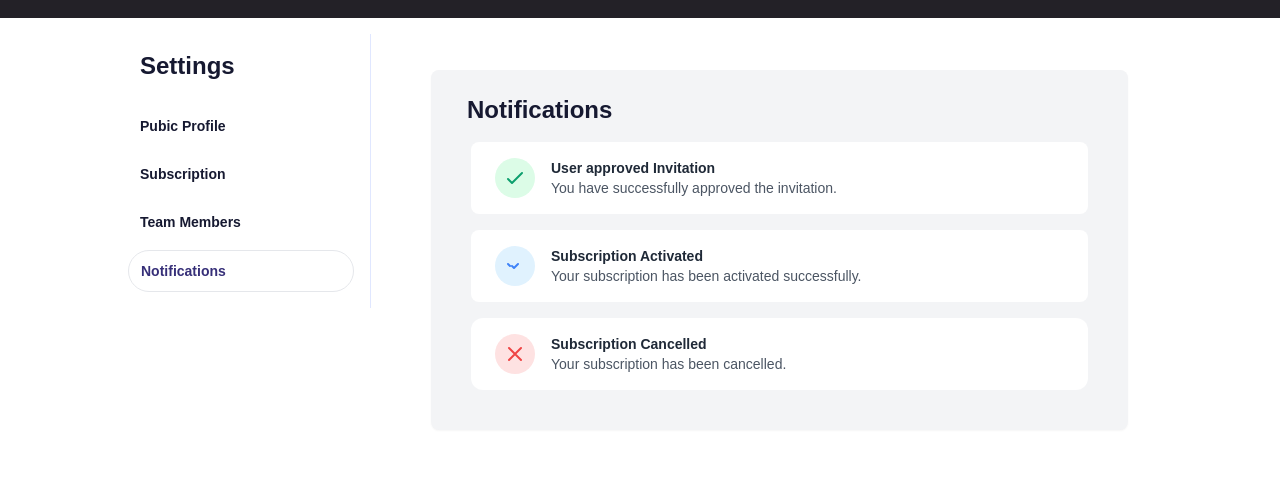
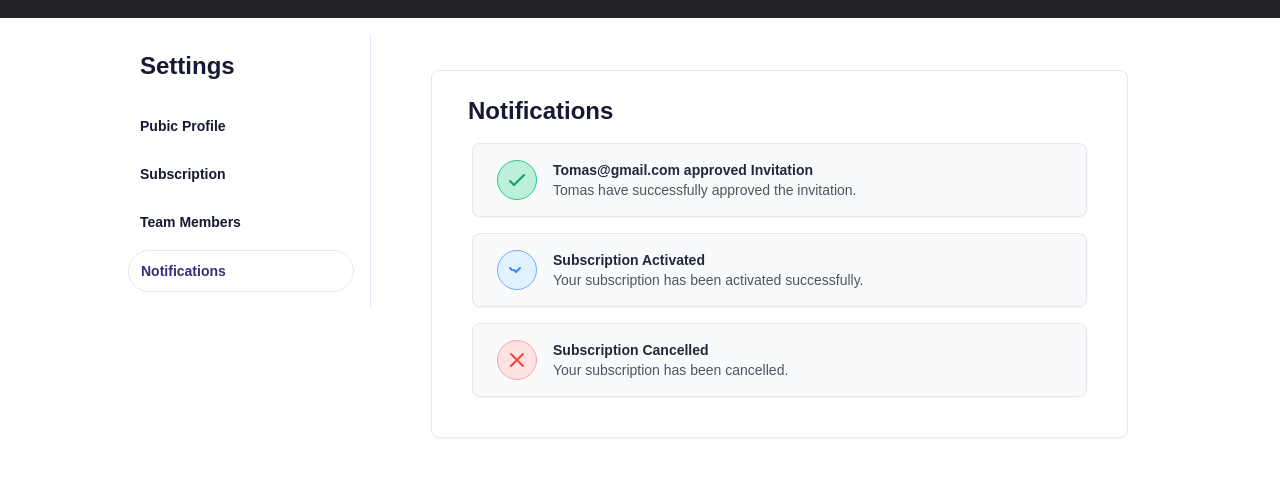
Before and after one commit to aleale2121/shutter-stock-customer, a React (Vite) app: page /notifications in a window 1280 px wide. Shown: the part 178-666 px from the top of the page. Built offline with nearby package versions, Linux system fonts and the light colour scheme.

Commit message:
User invitation form added

```diff
--- /dev/null
+++ b/src/features/profile/InvitationForm.jsx
@@ -0,0 +1,36 @@
+export default function InvitationForm() {
+  return (
+    <form className="container flex flex-col max-w-sm md:max-w-lg mx-auto   rounded-md text-[#202142]">
+      <h1 className="text-2xl font-semibold mb-2">Enter Email</h1>
+      <div className="relative mb-8">
+        <div className="absolute inset-y-0 start-0 flex items-center ps-3.5 pointer-events-none">
+          <svg
+            className="w-4 h-4 text-indigo-500 dark:text-indigo-400"
+            aria-hidden="true"
+            xmlns="http://www.w3.org/2000/svg"
+            fill="currentColor"
+            viewBox="0 0 20 16"
+          >
+            <path d="m10.036 8.278 9.258-7.79A1.979 1.979 0 0 0 18 0H2A1.987 1.987 0 0 0 .641.541l9.395 7.737Z" />
+            <path d="M11.241 9.817c-.36.275-.801.425-1.255.427-.428 0-.845-.138-1.187-.395L0 2.6V14a2 2 0 0 0 2 2h16a2 2 0 0 0 2-2V2.5l-8.759 7.317Z" />
+          </svg>
+        </div>
+        <input
+          type="text"
+          id="email-address-icon"
+          className="bg-indigo-50 border border-indigo-300 text-indigo-900 text-md rounded-lg focus:ring-indigo-500 focus:border-indigo-500 block w-full ps-10 px-12 py-2.5"
+          placeholder="name@gmail.com"
+        />
+      </div>
+
+      <div className="flex justify-end">
+        <button
+          type="submit"
+          className="text-white bg-indigo-700  hover:bg-indigo-800 focus:ring-4 focus:outline-none focus:ring-indigo-300 font-medium rounded-lg text-sm w-full sm:w-auto px-5 py-2.5 text-center dark:bg-indigo-600 dark:hover:bg-indigo-700 dark:focus:ring-indigo-800"
+        >
+          Invite
+        </button>
+      </div>
+    </form>
+  );
+}
--- a/src/features/profile/NotificationList.jsx
+++ b/src/features/profile/NotificationList.jsx
@@ -3,11 +3,11 @@ import Wrapper from "./Wrapper";
 export default function NotificationList() {
   return (
     <Wrapper width="4xl">
-      <div className="bg-gray-100 shadow-sm  rounded-lg p-6 max-w-lg md:max-w-4xl mx-auto mt-6">
+      <div className="bg-white shadow-sm border border-gray-200 rounded-lg p-6 max-w-lg md:max-w-4xl mx-auto mt-6">
         <h1 className="text-2xl font-semibold px-3">Notifications</h1>
         <div className="overflow-hidden space-y-4 p-4">
-          <div className="bg-white rounded-lg flex items-center px-6 py-4 ">
-            <div className="w-10 h-10 bg-green-100 text-green-500 rounded-full flex items-center justify-center">
+          <div className="bg-gray-50 border border-gray-200 shadow-sm rounded-lg flex items-center px-6 py-4 ">
+            <div className="w-10 h-10 bg-green-200 text-green-500 border border-green-400 rounded-full flex items-center justify-center">
               <svg
                 className="w-6 h-6"
                 fill="none"
@@ -25,16 +25,16 @@ export default function NotificationList() {
             </div>
             <div className="ml-4">
               <p className="text-sm font-semibold text-gray-800">
-                User approved Invitation
+                Tomas@gmail.com approved Invitation
               </p>
               <p className="text-sm text-gray-600">
-                You have successfully approved the invitation.
+                Tomas have successfully approved the invitation.
               </p>
             </div>
           </div>
 
-          <div className="bg-white  rounded-lg  flex items-center px-6 py-4 ">
-            <div className="w-10 h-10 bg-blue-100 text-blue-500 rounded-full flex items-center justify-center">
+          <div className="bg-gray-50 border border-gray-200 shadow-sm  rounded-lg  flex items-center px-6 py-4 ">
+            <div className="w-10 h-10 bg-blue-100 text-blue-500 border border-blue-400  rounded-full flex items-center justify-center">
               <svg
                 className="w-6 h-6"
                 fill="none"
@@ -60,8 +60,8 @@ export default function NotificationList() {
             </div>
           </div>
 
-          <div className="bg-white rounded-xl flex items-center px-6 py-4">
-            <div className="w-10 h-10 bg-red-100 text-red-500 rounded-full flex items-center justify-center">
+          <div className="bg-gray-50 border border-gray-200 shadow-sm  rounded-lg flex items-center px-6 py-4">
+            <div className="w-10 h-10 bg-red-100 text-red-500 border border-red-300 rounded-full flex items-center justify-center">
               <svg
                 className="w-6 h-6"
                 fill="none"
--- a/src/features/profile/Profile.jsx
+++ b/src/features/profile/Profile.jsx
@@ -6,11 +6,11 @@ export default function Profile() {
   return (
     <Wrapper width="4xl">
       <>
-        <div className="bg-white border border-gray-200 rounded-lg shadow-lg p-6">
+        <div className="bg-white border border-gray-200 rounded-lg shadow-sm p-6">
           <h1 className="text-2xl font-semibold sm:text-xl">Public Profile</h1>
           <UpdateProfile />
         </div>
-        <div className="bg-white border border-gray-200 rounded-lg shadow-lg p-6 mt-8">
+        <div className="bg-white border border-gray-200 rounded-lg shadow-sm p-6 mt-8">
           <h1 className="text-2xl font-semibold sm:text-xl">Update password</h1>
           <UpdatePassword />
         </div>
--- a/src/features/profile/SettingButton.jsx
+++ b/src/features/profile/SettingButton.jsx
@@ -1,13 +1,23 @@
 import PropTypes from "prop-types";
+import Modal from "../../components/Modal";
+import InvitationForm from "./InvitationForm";
 
 export default function SettingButton({ children }) {
   return (
+    <Modal>
+      <Modal.Open opens="create-invitation">
         <button
           type="submit"
           className="text-white bg-indigo-700  hover:bg-indigo-800 focus:ring-4 focus:outline-none focus:ring-indigo-300 font-medium rounded-lg text-sm w-full sm:w-auto px-5 py-2.5 text-center dark:bg-indigo-600 dark:hover:bg-indigo-700 dark:focus:ring-indigo-800"
         >
           {children}
         </button>
+      </Modal.Open>
+
+      <Modal.Window name="create-invitation">
+        <InvitationForm />
+      </Modal.Window>
+    </Modal>
   );
 }
 
```
Lines whose indentation alone changed are shown as unchanged.
